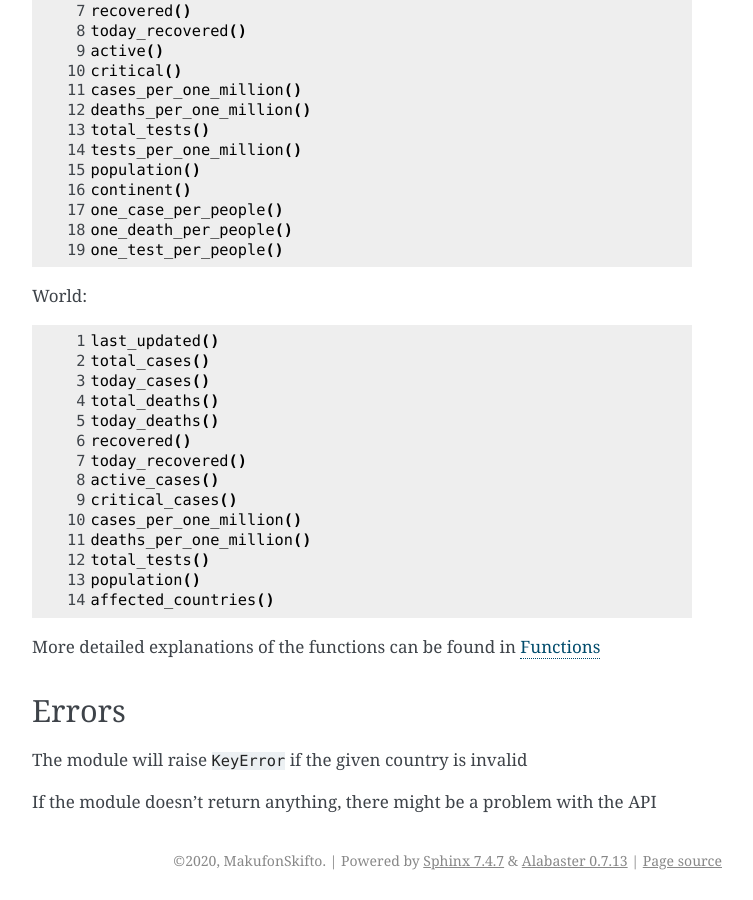
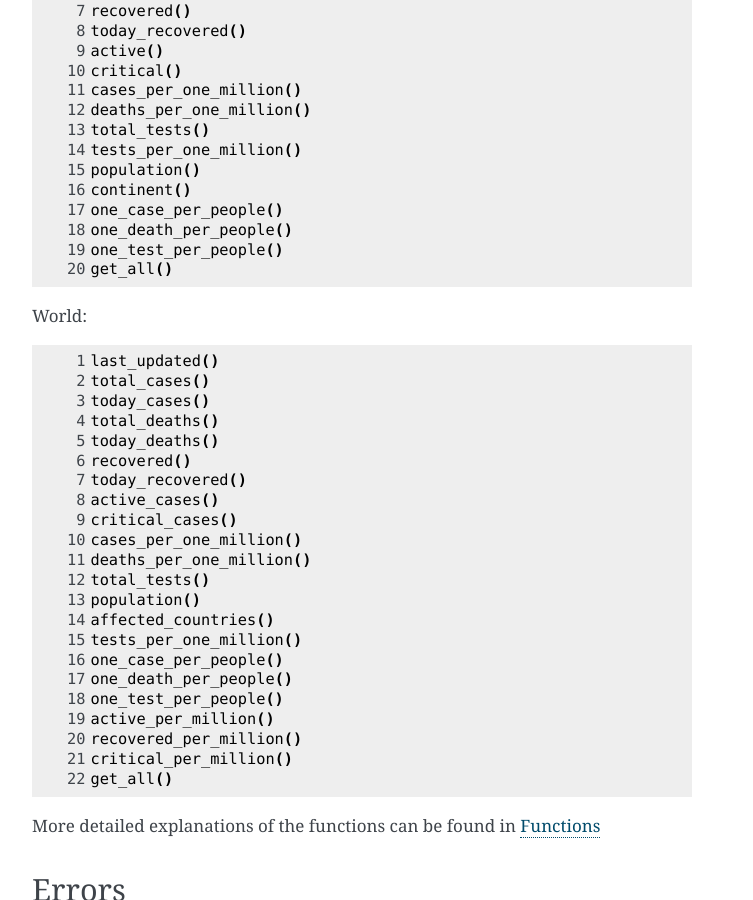
Before and after one commit to mrsrmn/corona-python, a Sphinx documentation site: the page built from docs/source/install.rst, in a window 1280 px wide and 900 px high, scrolled down 819 px. Shown: the whole window, without its empty margins (388-1141 px from the left). Built offline with Sphinx 7.4.7, drawn with Linux system fonts in a browser that asks for light colours.

Commit message:
Updated the docs

```diff
--- a/docs/source/install.rst
+++ b/docs/source/install.rst
@@ -60,6 +60,7 @@ Country:
   one_case_per_people()
   one_death_per_people()
   one_test_per_people()
+  get_all()
 
 
 World:
@@ -81,6 +82,14 @@ World:
   total_tests()
   population()
   affected_countries()
+  tests_per_one_million()
+  one_case_per_people()
+  one_death_per_people()
+  one_test_per_people()
+  active_per_million()
+  recovered_per_million()
+  critical_per_million()
+  get_all()
 
 
 More detailed explanations of the functions can be found in `Functions <https://corona-python.readthedocs.io>`_
```
